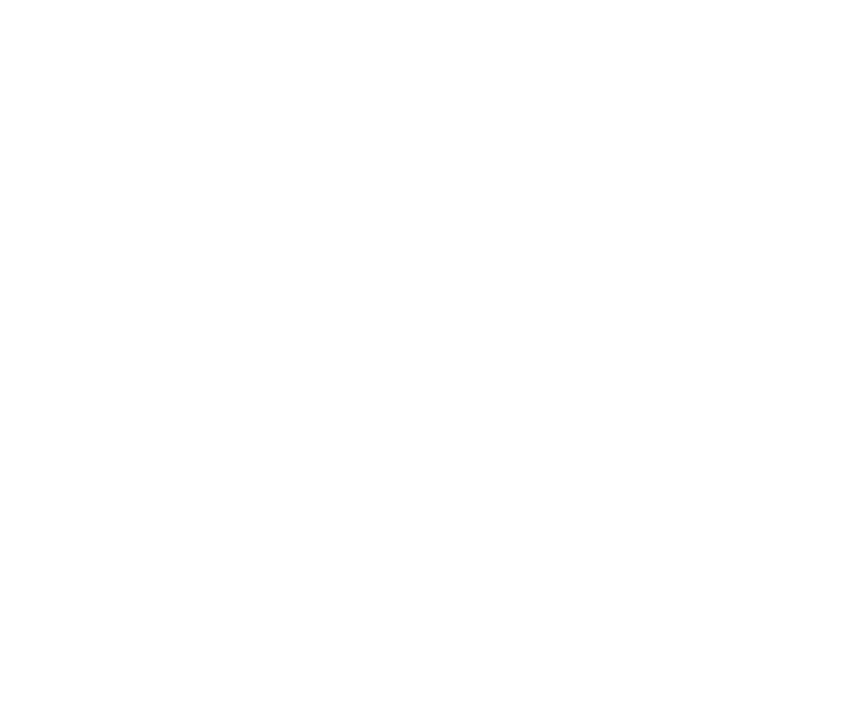
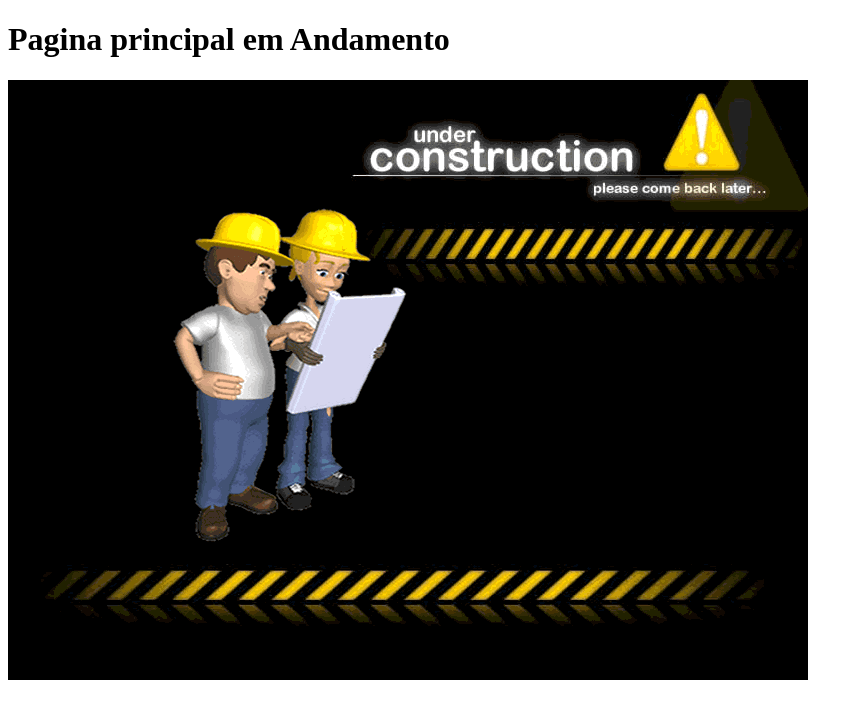
Before and after one commit to Marciobroficial/Minha-Cidade, a plain HTML site: page index.html in a window 1280 px wide. Shown: the whole page, without its empty margins (0-863 px from the left). Drawn offline with Linux system fonts and the light colour scheme.

Commit message:
em adamento

```diff
--- a/index.html
+++ b/index.html
@@ -4,12 +4,14 @@
     <meta charset="UTF-8">
     <meta http-equiv="X-UA-Compatible" content="IE=edge">
     <meta name="viewport" content="width=device-width, initial-scale=1.0">
+    <link rel="shortcut icon" href="img/icone-fav.jpg" type="image/x-icon">
     <title>Minha Cidade</title>
 
 </head>
 <body>
 
-
+<h1> Pagina principal em Andamento</h1>
+<img src="img/site-m_constr.gif" alt="">
 
 
 </body>
```
Also changed, not shown: img/icone-fav.jpg (added), img/pag-em-const.png (added), img/site-m_constr.gif (added), pag2.html (added), pag3.html (added), pag4.html (added), pag5.html (added), pag6.html (added).
